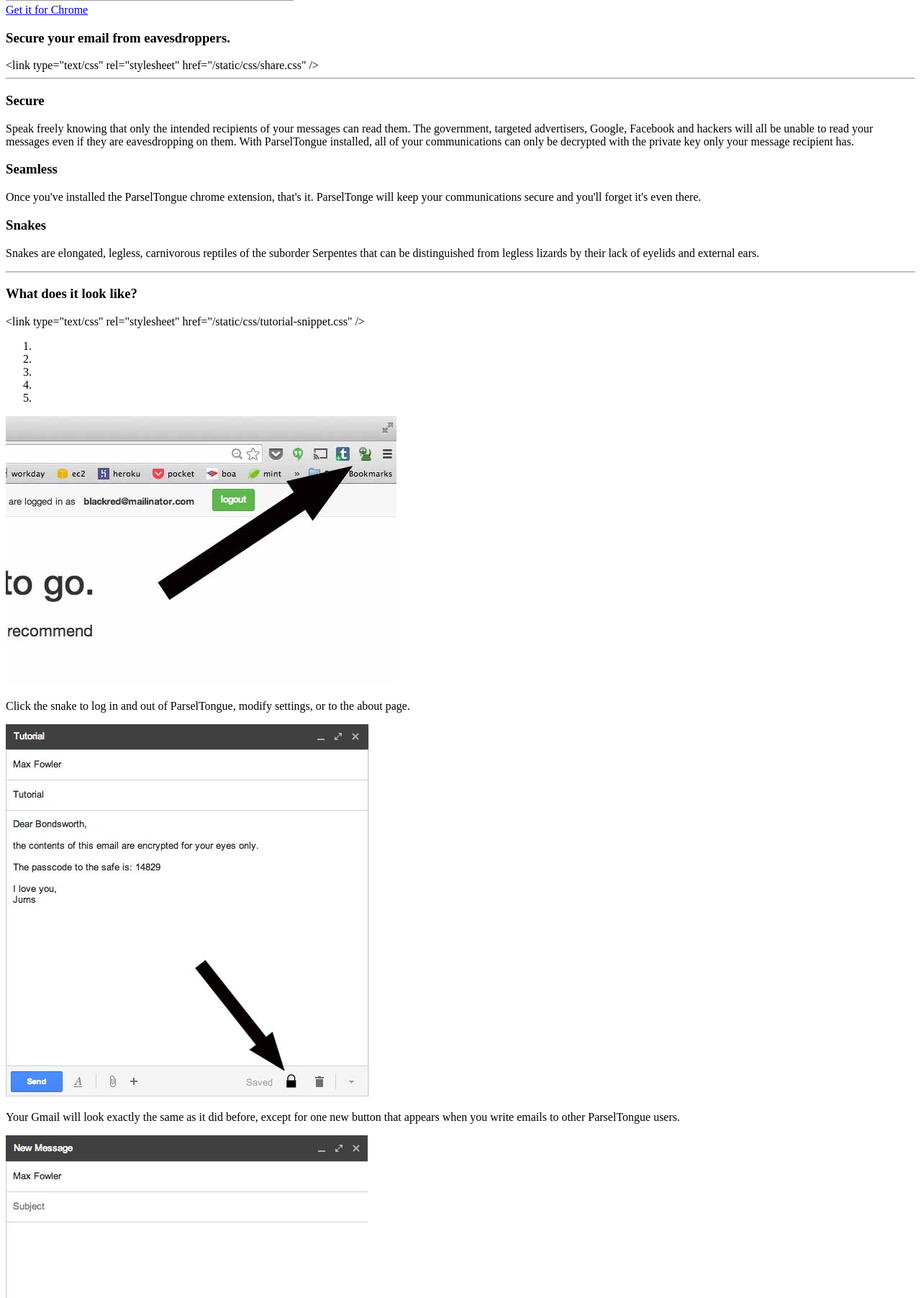
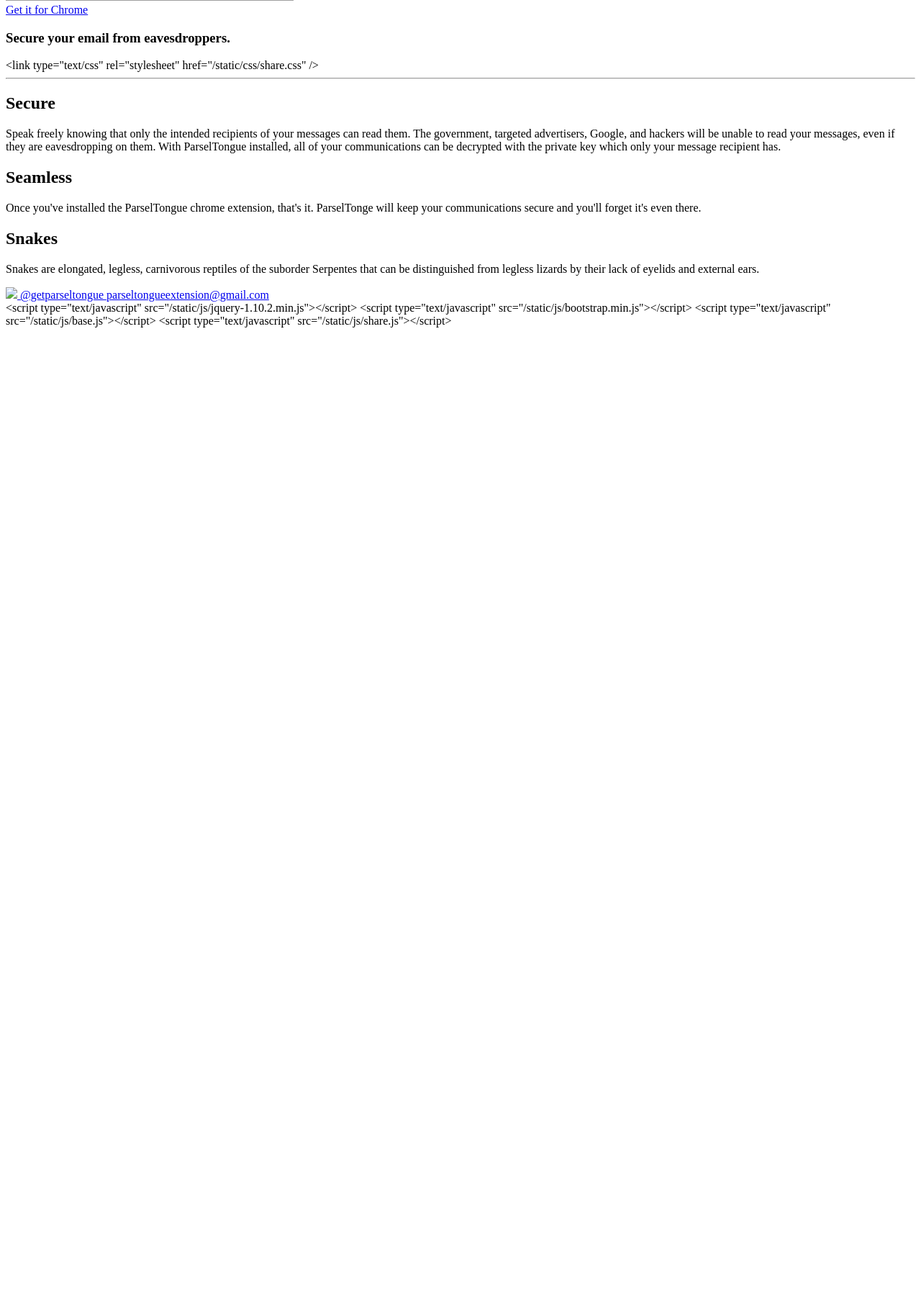
Before and after one commit to mhfowler/true-speak, a Django app: template truespeak/templates/home.html in a window 1280 px wide. Shown: the part 582-2385 px from the top of the page at 72% size. After the commit the page ends 1037 px from the top, so only its background shows below. Run offline with Django 3.2, Linux system fonts and the light colour scheme; the template is opened without the code that fills it, so the values that code supplies are empty; grey boxes are pictures that could not be loaded.

Commit message:
homepage

```diff
--- a/truespeak/templates/home.html
+++ b/truespeak/templates/home.html
@@ -30,40 +30,31 @@
         </div>
 
         <hr>
+    </div>
 
-        <div class="marketing">
-
-            <div class="ps-explanation">
-                <h3>Secure</h3>
+    <div class="container">
+      <!-- Example row of columns -->
+      <div class="row">
+        <div class="col-md-4">
+            <h2>Secure</h2>
             <p>
-                    Speak freely knowing that only the intended recipients of your messages can read them. The government, targeted advertisers, Google, Facebook and hackers will all be unable to read your messages even if they are eavesdropping on them. With ParselTongue installed, all of your communications can only be decrypted with the private key only your message recipient has.
+                Speak freely knowing that only the intended recipients of your messages can read them. The government, targeted advertisers, Google, and hackers will be unable to read your messages, even if they are eavesdropping on them. With ParselTongue installed, all of your communications can be decrypted with the private key which only your message recipient has.
             </p>
-                <h3>Seamless</h3>
+        </div>
+        <div class="col-md-4">
+            <h2>Seamless</h2>
             <p>
                 Once you've installed the ParselTongue chrome extension, that's it. ParselTonge will keep your communications secure and you'll forget it's even there.
             </p>
-                <h3>Snakes</h3>
+        </div>
+        <div class="col-md-4">
+            <h2>Snakes</h2>
             <p>
                 Snakes are elongated, legless, carnivorous reptiles of the suborder Serpentes that can be distinguished from legless lizards by their lack of eyelids and external ears.
             </p>
         </div>
-
-
       </div>
-
-        <hr>
-
-        <h3> What does it look like? </h3>
-
-        <div class="tutorial-wrapper">
-
-            {% include 'tutorial_snippet.html' %}
-
     </div>
-
-    </div>
-
-    <!-- <img class="crazy-snake" src="http://31.media.tumblr.com/eca927ed58e655bd139fa9f269724a03/tumblr_mf09rsPUOg1r1mkubo1_500.gif"/> -->
 {% endblock %}
 
 {% block scripts %}
```
Lines whose indentation alone changed are shown as unchanged.
